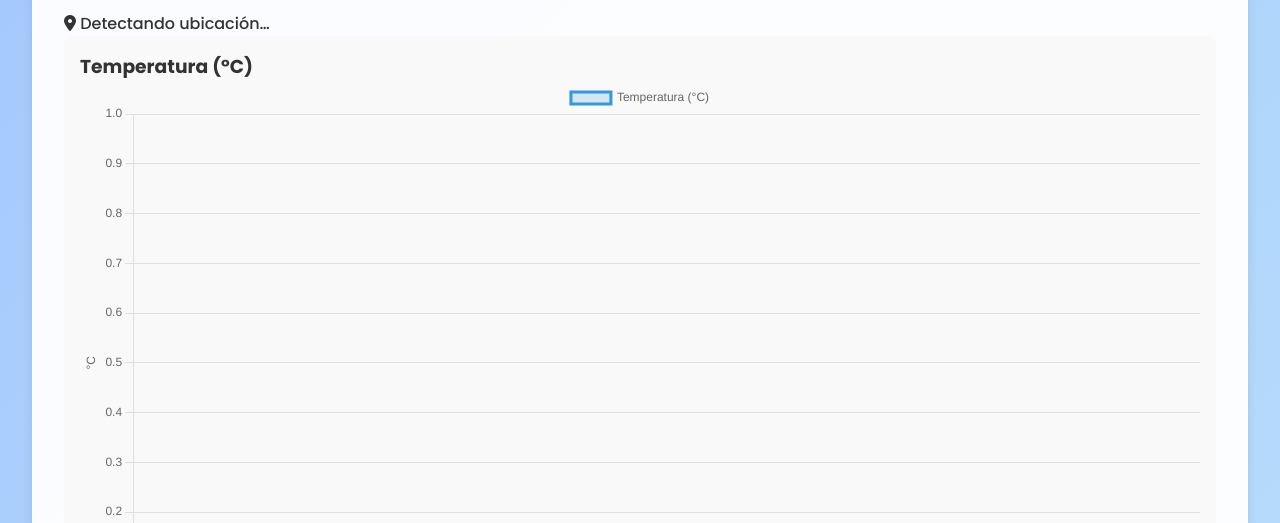
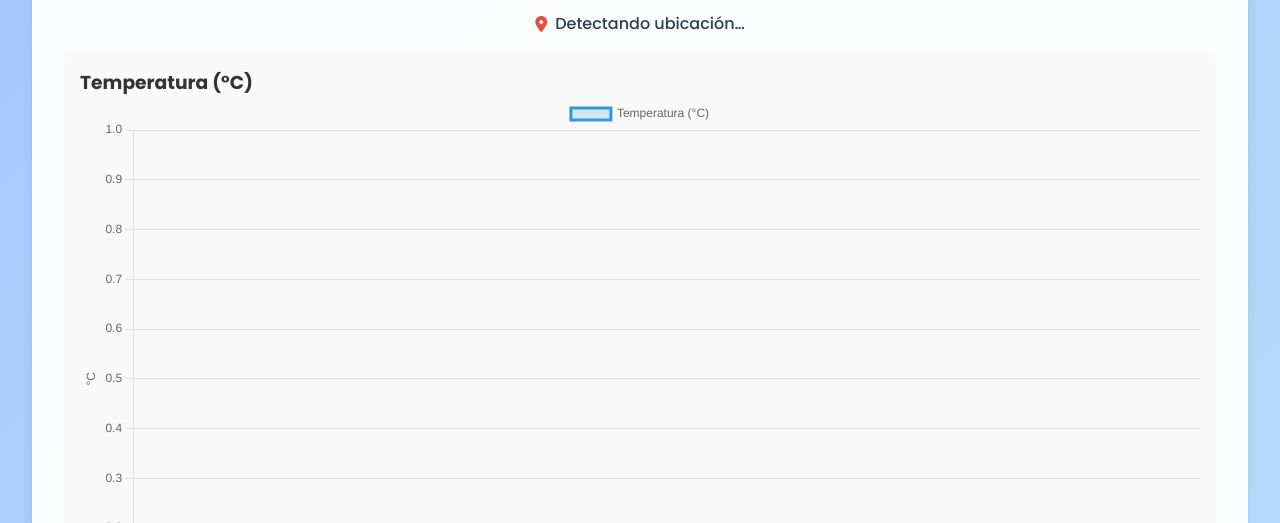
Before and after one commit to martinosun/mca, a plain HTML site: page index.html in a window 1280 px wide. Shown: the part 577-1100 px from the top of the page. Drawn offline with nearby package versions, Linux system fonts and the light colour scheme; no server answers.

Commit message:
Update styles.css

```diff
--- a/styles.css
+++ b/styles.css
@@ -182,3 +182,18 @@ body.dark footer {
     .card h3 { font-size: 1rem; }
     .card p { font-size: 1.2rem; }
 }
+.ubicacion-sensor {
+    display: flex;
+    justify-content: center;
+    align-items: center;
+    gap: 8px;
+    font-size: 1rem;
+    margin-bottom: 1rem;
+    color: #2c3e50;
+}
+body.dark .ubicacion-sensor {
+    color: #ecf0f1;
+}
+.ubicacion-sensor i {
+    color: #e74c3c;
+}
```
